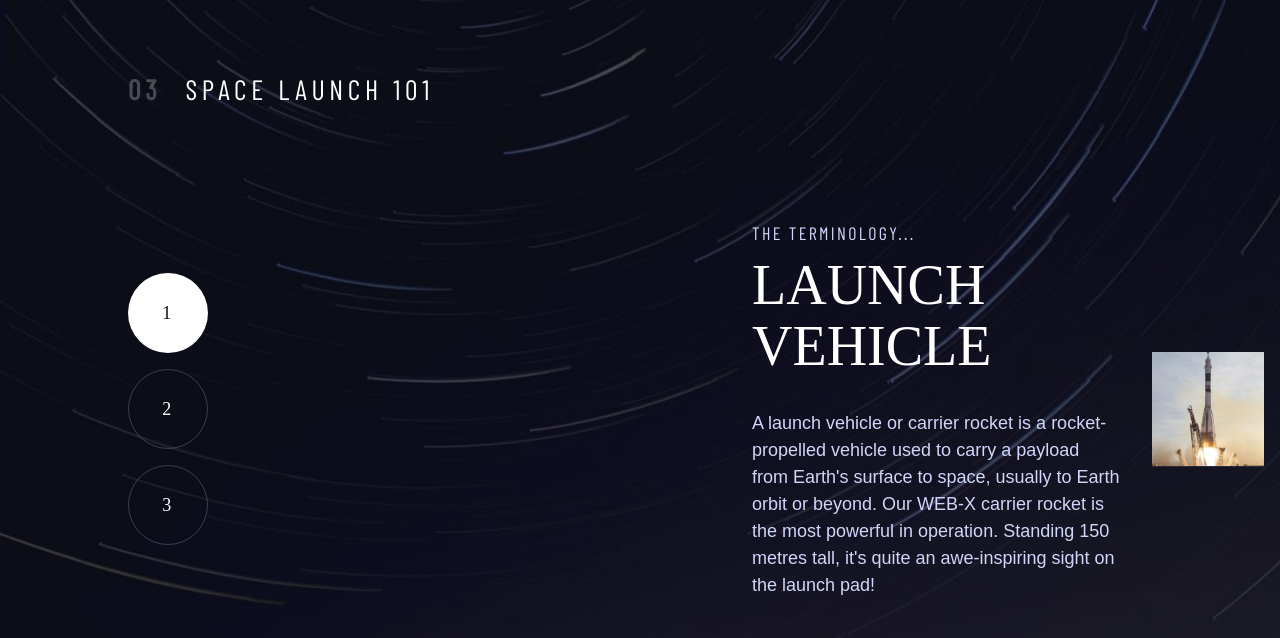
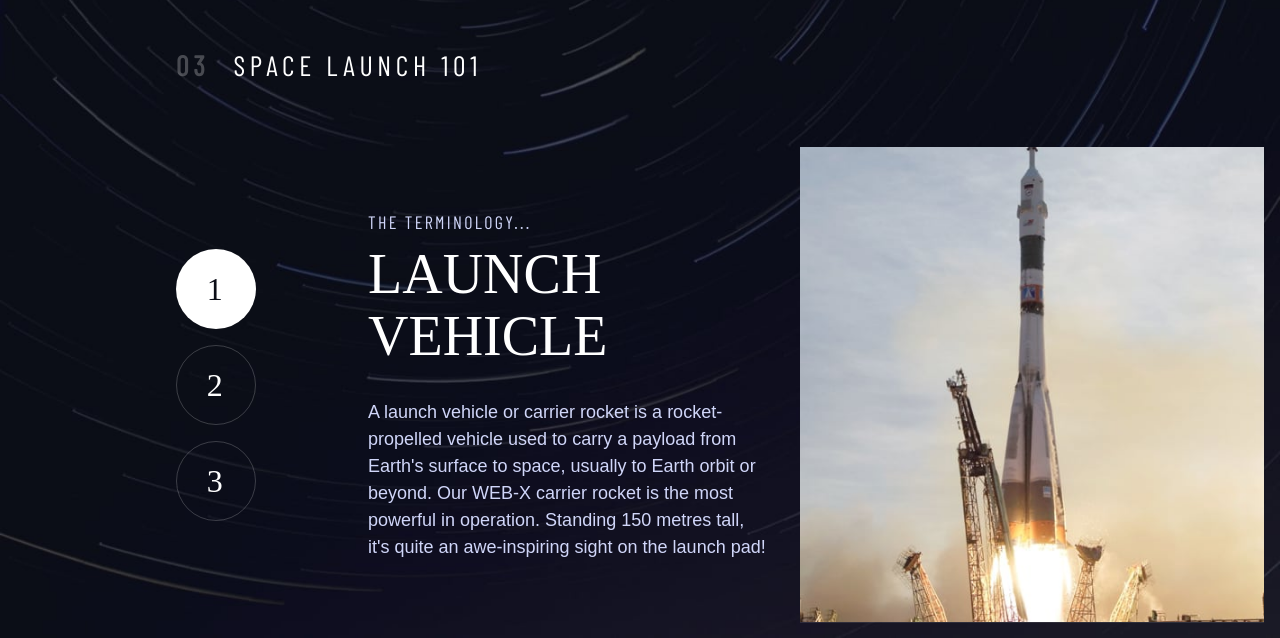
Before and after one commit to Tiasha26/Space-Tourism-Website, a plain HTML site: page technology.html in a window 1280 px wide. Shown: the part 162-800 px from the top of the page. Drawn offline with nearby package versions, Linux system fonts and the light colour scheme; a web font is replaced by a local one.

Commit message:
Update styles.css

```diff
--- a/styles.css
+++ b/styles.css
@@ -560,7 +560,7 @@ body {
   display: grid;
   place-items: center;
   padding-inline: 1rem;
-  padding-bottom: 4rem;
+  padding-bottom: 2rem;
 }
 
 .grid-container p:not([class]) {
@@ -736,7 +736,7 @@ grid-template-areas:
   }
 
   .grid-container--technology {
-      grid-template-columns:   minmax(1rem, 1fr) minmax(0, 37rem) minmax(0, 23rem) minmax(1rem, 1fr);
+      grid-template-columns: minmax(2rem, 10vw) minmax(0, 10rem) minmax(0, 30rem) minmax(0, 40rem) minmax(2rem, 1fr);
       justify-items: start;
       grid-template-areas:
       '. title title title .'
@@ -751,5 +751,10 @@ grid-template-areas:
   .grid-container--technology > .number_indicator{
 flex-direction: column;
   }
+  .number_indicator > * {
+    width: 80px;
+height: 80px;
+    font-size: var(--fs-6);
+  }
 
 }
```
